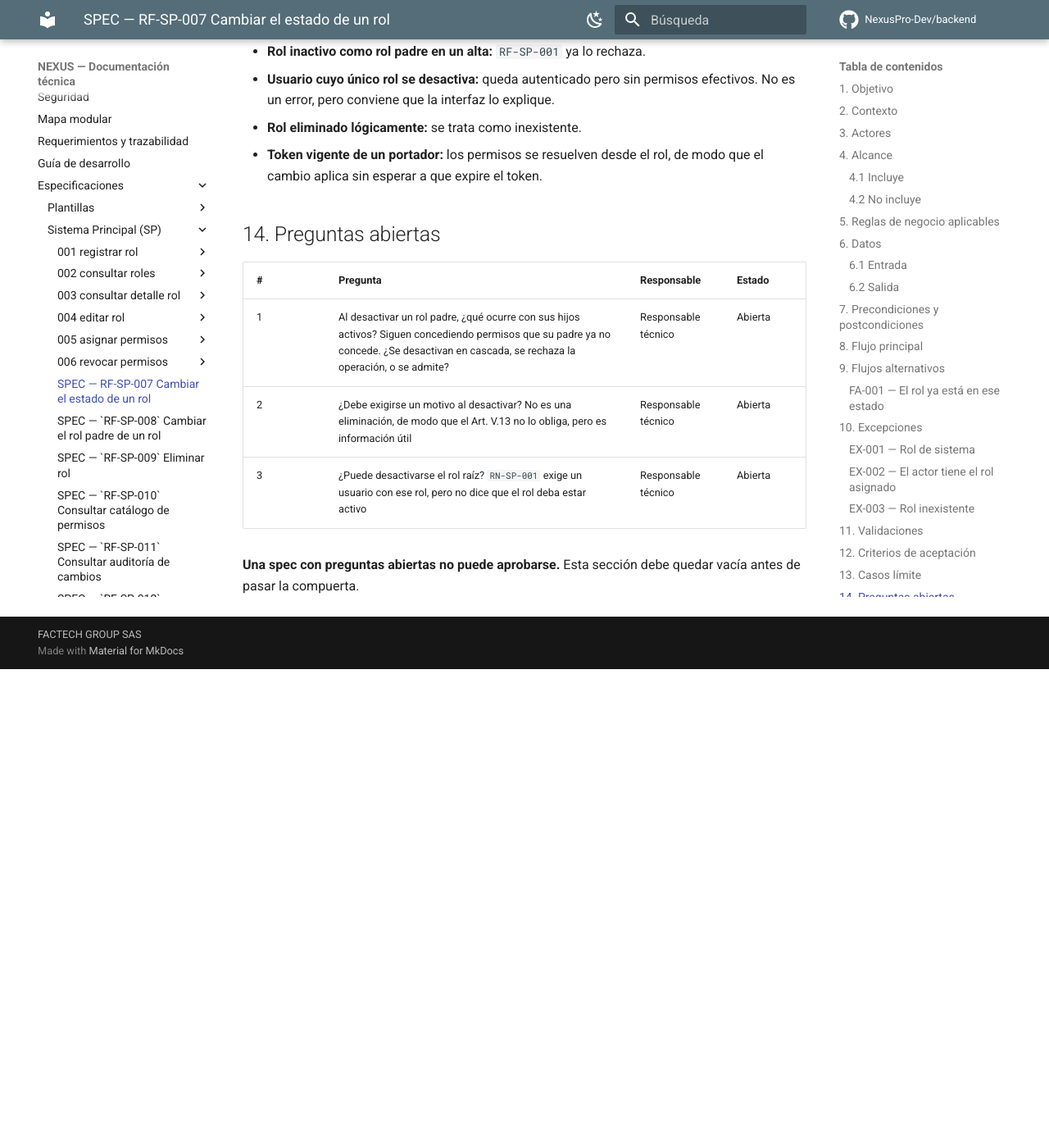
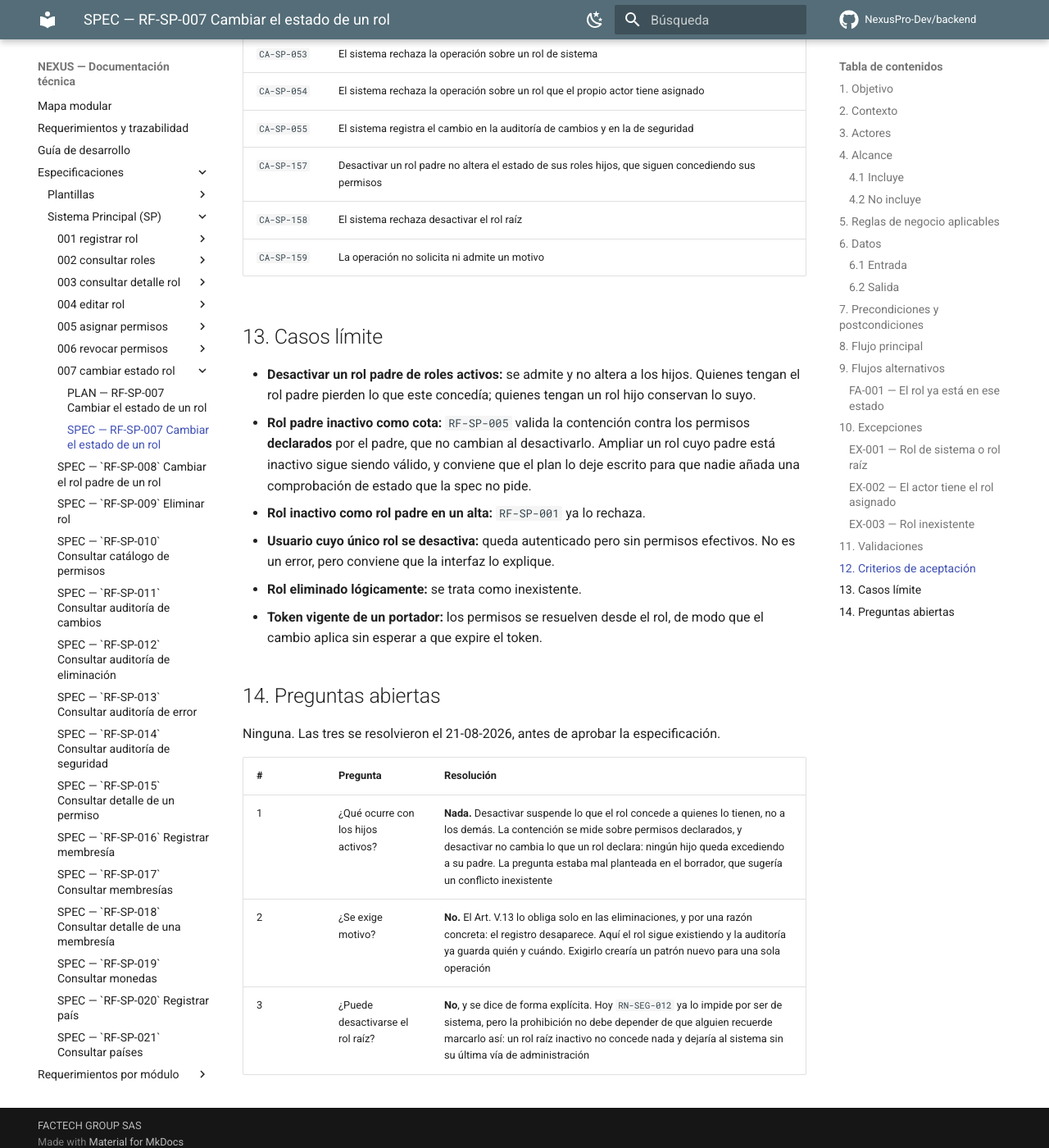
Before and after one commit to NexusPro-Dev/backend, an MkDocs documentation site: the page built from docs/specs/sp/007-cambiar-estado-rol/spec.md, in a window 1280 px wide and 1400 px high, scrolled down 4592 px. Shown: the whole window at 82% size. Built offline with MkDocs 1.6.1 and Material for MkDocs 9.7.7, drawn with Linux system fonts in a browser that asks for light colours; comment, search, counter and statistics services are not loaded; before the commit the page ends 5408 px from its top, so only the background shows below that; some of the changed text lies outside the part shown.

Commit message:
docs(sp): aprobar la spec de RF-SP-007 y redactar su plan
Tres preguntas resueltas.

Desactivar un rol padre no altera a sus hijos. La primera pregunta estaba mal
planteada en el borrador: sugeria que los hijos quedarian excediendo a su
padre, y no es asi. La contencion se mide sobre permisos declarados, y
desactivar no cambia lo que un rol declara, solo lo que concede. Suspender a
MANAGER no debe dejar sin acceso a los directores, que son personas distintas
con otro rol.

No se exige motivo. El Art. V.13 lo obliga solo en las eliminaciones, y por
una razon concreta: el registro desaparece. Aqui el rol sigue existiendo y la
auditoria ya guarda quien y cuando. Tampoco se anade columna nulable: produce
un campo casi siempre vacio del que nadie sabe si puede fiarse.

El rol raiz no puede desactivarse, y se dice de forma explicita. Hoy
RN-SEG-012 ya lo impide por ser de sistema, pero la verificacion pasa a ser
esRaiz o esDeSistema para que la proteccion no dependa de que alguien recuerde
marcarlo. Un rol raiz inactivo no concede nada y dejaria al sistema sin su
ultima via de administracion.

El plan gira sobre una sola palabra de RN-SEG-002: inmediato. Persistir el
estado es trivial; lo que hace este requerimiento es dejar sin efecto la
resolucion de permisos en curso, de modo que el cambio se note antes de que
expire ningun token. Sin eso, desactivar un rol seria una anotacion sin
consecuencias durante quince minutos.

De ahi la advertencia sobre CA-SP-050, que es la prueba que decide si esto
esta bien implementado: debe verificarse resolviendo los permisos de un
portador real, no leyendo la columna. Comprobar la columna daria verde con una
implementacion que no invalida nada, que es justo el defecto a evitar.

Queda anotado ademas que RF-SP-005 no debe verificar el estado del rol padre:
su contencion se mide sobre permisos declarados, y anadir esa comprobacion
impediria reorganizar un area suspendida.

Siete specs aprobadas con su plan, catorce en revision.

Co-Authored-By: Claude Opus 5 (1M context) <noreply@anthropic.com>

```diff
--- a/docs/specs/sp/007-cambiar-estado-rol/spec.md
+++ b/docs/specs/sp/007-cambiar-estado-rol/spec.md
@@ -4,10 +4,10 @@
 |---|---|
 | Requerimiento | `RF-SP-007` |
 | Módulo | `SP` — Sistema Principal |
-| Estado | **Borrador** |
+| Estado | **Aprobada** |
 | Autor | Responsable técnico |
-| Aprobada por | — |
-| Fecha de aprobación | — |
+| Aprobada por | Responsable técnico |
+| Fecha de aprobación | 21-08-2026 |
 
 ---
 
@@ -20,6 +20,8 @@ Suspender temporalmente un rol sin perder su definición ni sus asignaciones, y
 A veces hay que retirar el acceso que concede un rol sin desmontarlo: una reorganización, un área que se detiene, un rol creado por error al que ya se le asignaron personas. Eliminarlo obligaría a rehacerlo y a reasignarlo; desactivarlo conserva todo y es reversible.
 
 Un rol inactivo **deja de conceder permisos de inmediato**, aunque siga asignado a usuarios (`RN-SEG-002`). Esa inmediatez es lo que distingue esta operación: no basta con marcar un campo, hay que invalidar la resolución de permisos en curso.
+
+El efecto alcanza **solo a quienes tienen ese rol**. Desactivar un rol padre no toca a sus roles hijos: la contención se mide sobre permisos **declarados**, y desactivar no cambia lo que un rol declara, solo lo que concede. Suspender a `MANAGER` no debe dejar sin acceso a los directores, que son personas distintas con otro rol.
 
 ## 3. Actores
 
@@ -38,6 +40,7 @@ Un rol inactivo **deja de conceder permisos de inmediato**, aunque siga asignado
 
 - Eliminar el rol → `RF-SP-009`.
 - Retirar el rol a los usuarios que lo tienen: siguen teniéndolo asignado, pero deja de concederles nada.
+- Desactivar los roles hijos. La operación no se propaga hacia abajo ni se rechaza por tener descendencia.
 
 ## 5. Reglas de negocio aplicables
 
@@ -99,10 +102,12 @@ Un rol inactivo **deja de conceder permisos de inmediato**, aunque siga asignado
 
 ## 10. Excepciones
 
-### EX-001 — Rol de sistema
+### EX-001 — Rol de sistema o rol raíz
 
-**Condición:** el rol está marcado como de sistema.
+**Condición:** el rol está marcado como de sistema, o es el rol raíz.
 **Respuesta del sistema:** rechaza la operación y cita `RN-SEG-012`.
+
+El rol raíz se nombra de forma explícita aunque hoy sea de sistema y `RN-SEG-012` ya lo cubra: un rol raíz inactivo no concede nada (`RN-SEG-002`), lo que dejaría al sistema sin su última vía de administración. La prohibición no debe depender de que alguien recuerde marcarlo como de sistema.
 
 ### EX-002 — El actor tiene el rol asignado
 
@@ -132,10 +137,14 @@ Un rol inactivo **deja de conceder permisos de inmediato**, aunque siga asignado
 | `CA-SP-053` | El sistema rechaza la operación sobre un rol de sistema |
 | `CA-SP-054` | El sistema rechaza la operación sobre un rol que el propio actor tiene asignado |
 | `CA-SP-055` | El sistema registra el cambio en la auditoría de cambios y en la de seguridad |
+| `CA-SP-157` | Desactivar un rol padre no altera el estado de sus roles hijos, que siguen concediendo sus permisos |
+| `CA-SP-158` | El sistema rechaza desactivar el rol raíz |
+| `CA-SP-159` | La operación no solicita ni admite un motivo |
 
 ## 13. Casos límite
 
-- **Desactivar un rol padre de roles activos:** ver pregunta abierta 1. Es el caso que más consecuencias tiene.
+- **Desactivar un rol padre de roles activos:** se admite y no altera a los hijos. Quienes tengan el rol padre pierden lo que este concedía; quienes tengan un rol hijo conservan lo suyo.
+- **Rol padre inactivo como cota:** `RF-SP-005` valida la contención contra los permisos **declarados** por el padre, que no cambian al desactivarlo. Ampliar un rol cuyo padre está inactivo sigue siendo válido, y conviene que el plan lo deje escrito para que nadie añada una comprobación de estado que la spec no pide.
 - **Rol inactivo como rol padre en un alta:** `RF-SP-001` ya lo rechaza.
 - **Usuario cuyo único rol se desactiva:** queda autenticado pero sin permisos efectivos. No es un error, pero conviene que la interfaz lo explique.
 - **Rol eliminado lógicamente:** se trata como inexistente.
@@ -143,10 +152,10 @@ Un rol inactivo **deja de conceder permisos de inmediato**, aunque siga asignado
 
 ## 14. Preguntas abiertas
 
-| # | Pregunta | Responsable | Estado |
-|---|---|---|---|
-| 1 | Al desactivar un rol padre, ¿qué ocurre con sus hijos activos? Siguen concediendo permisos que su padre ya no concede. ¿Se desactivan en cascada, se rechaza la operación, o se admite? | Responsable técnico | Abierta |
-| 2 | ¿Debe exigirse un motivo al desactivar? No es una eliminación, de modo que el Art. V.13 no lo obliga, pero es información útil | Responsable técnico | Abierta |
-| 3 | ¿Puede desactivarse el rol raíz? `RN-SP-001` exige un usuario con ese rol, pero no dice que el rol deba estar activo | Responsable técnico | Abierta |
+Ninguna. Las tres se resolvieron el 21-08-2026, antes de aprobar la especificación.
 
-**Una spec con preguntas abiertas no puede aprobarse.** Esta sección debe quedar vacía antes de pasar la compuerta.
+| # | Pregunta | Resolución |
+|---|---|---|
+| 1 | ¿Qué ocurre con los hijos activos? | **Nada.** Desactivar suspende lo que el rol concede a quienes lo tienen, no a los demás. La contención se mide sobre permisos declarados, y desactivar no cambia lo que un rol declara: ningún hijo queda excediendo a su padre. La pregunta estaba mal planteada en el borrador, que sugería un conflicto inexistente |
+| 2 | ¿Se exige motivo? | **No.** El Art. V.13 lo obliga solo en las eliminaciones, y por una razón concreta: el registro desaparece. Aquí el rol sigue existiendo y la auditoría ya guarda quién y cuándo. Exigirlo crearía un patrón nuevo para una sola operación |
+| 3 | ¿Puede desactivarse el rol raíz? | **No**, y se dice de forma explícita. Hoy `RN-SEG-012` ya lo impide por ser de sistema, pero la prohibición no debe depender de que alguien recuerde marcarlo así: un rol raíz inactivo no concede nada y dejaría al sistema sin su última vía de administración |
```
Also changed, not shown: docs/requirements.md (+1 -1 lines), docs/specs/sp/007-cambiar-estado-rol/plan.md (added, +153 -0 lines).
